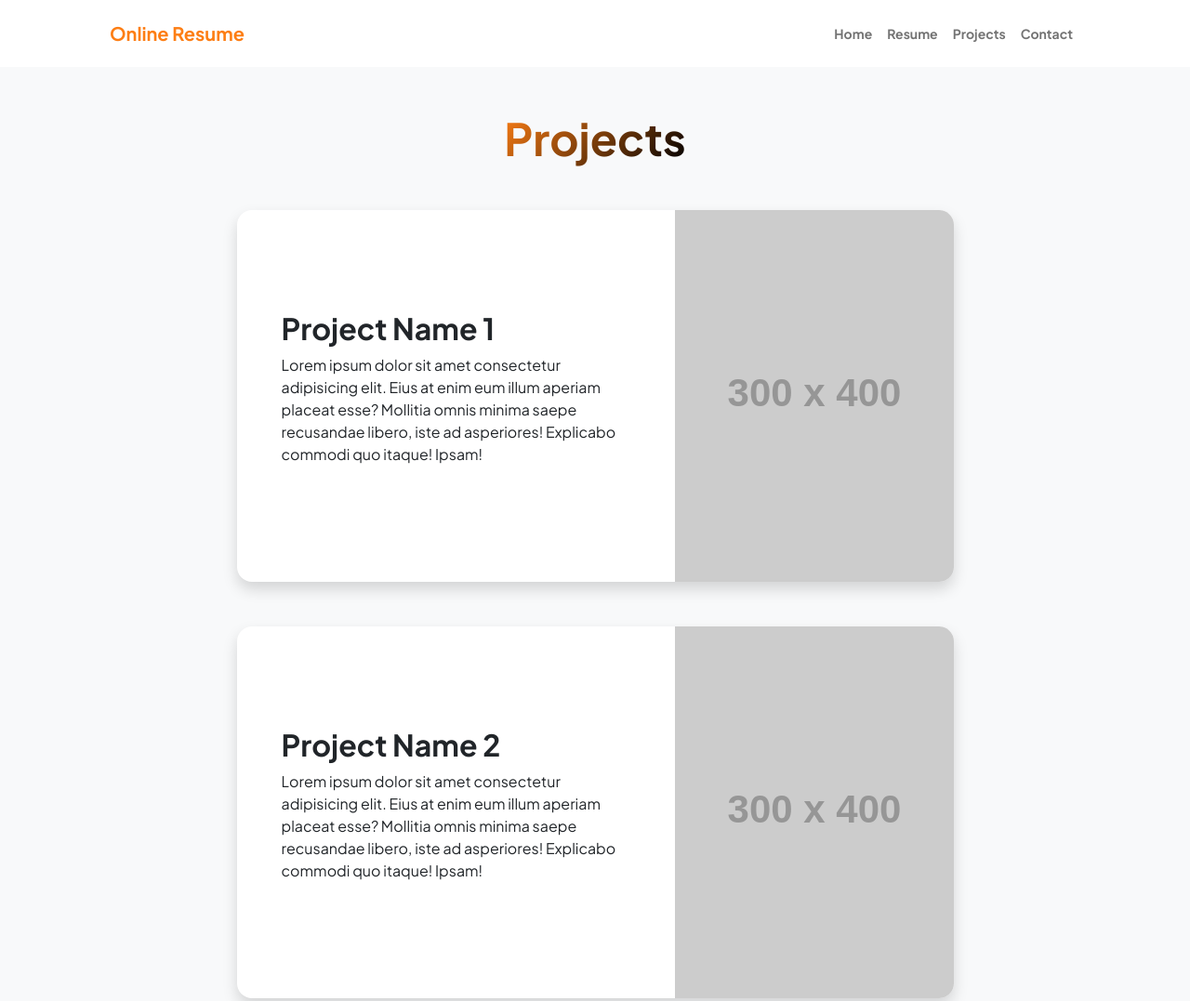
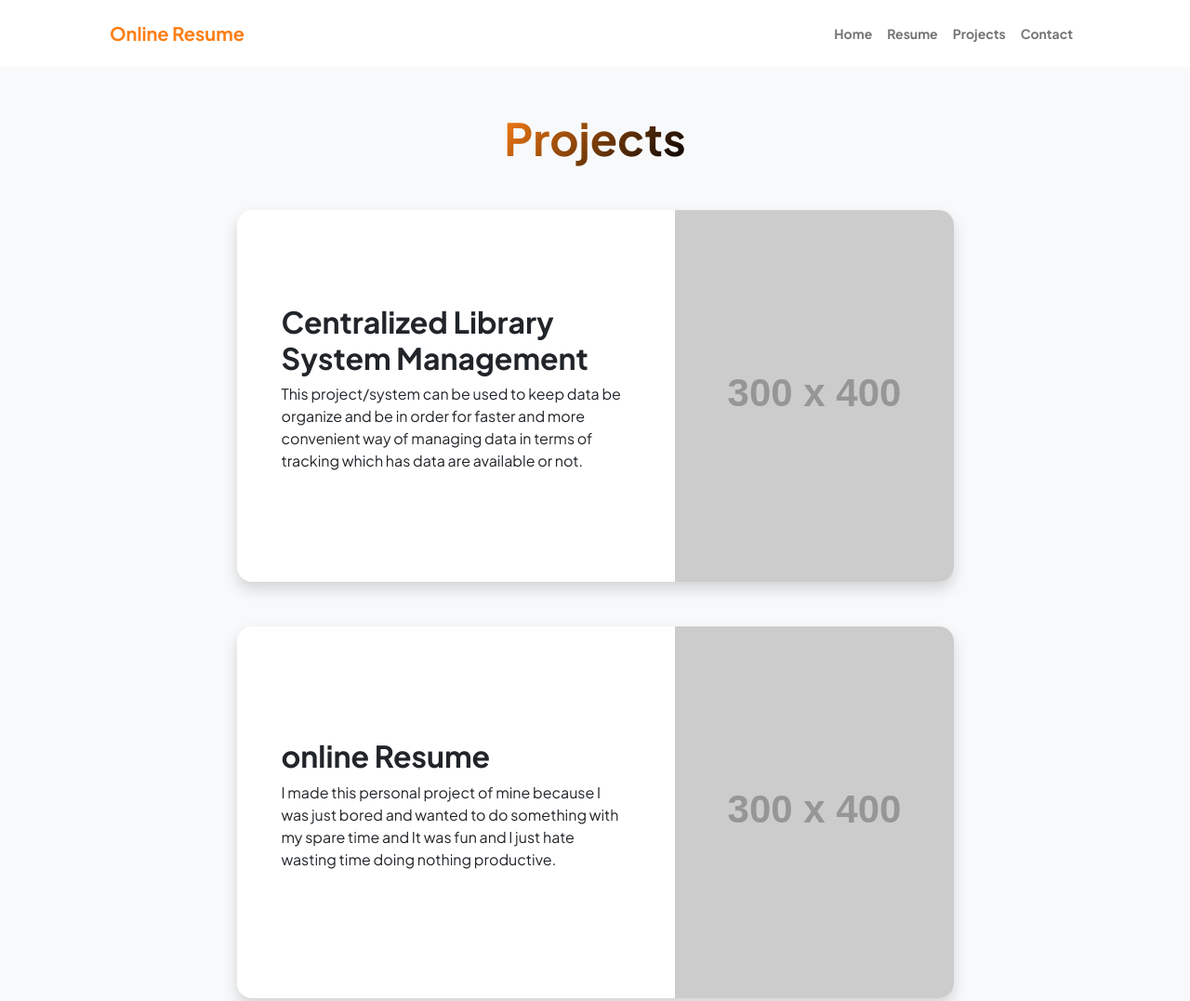
Before and after one commit to valenzuela1025/resume, a plain HTML site: page projects.html in a window 1280 px wide. Shown: the top 1077 px of the page at 93% size. Drawn offline with nearby package versions, Linux system fonts and the light colour scheme; placeholder pictures from the web are drawn by us.

Commit message:
Update projects.html

```diff
--- a/projects.html
+++ b/projects.html
@@ -47,8 +47,8 @@
                                 <div class="card-body p-0">
                                     <div class="d-flex align-items-center">
                                         <div class="p-5">
-                                            <h2 class="fw-bolder">Project Name 1</h2>
-                                            <p>Lorem ipsum dolor sit amet consectetur adipisicing elit. Eius at enim eum illum aperiam placeat esse? Mollitia omnis minima saepe recusandae libero, iste ad asperiores! Explicabo commodi quo itaque! Ipsam!</p>
+                                            <h2 class="fw-bolder">Centralized Library System Management</h2>
+                                            <p>This project/system can be used to keep data be organize and be in order for faster and more convenient way of managing data in terms of tracking which has data are available or not.</p>
                                         </div>
                                         <img class="img-fluid" src="https://dummyimage.com/300x400/343a40/6c757d" alt="..." />
                                     </div>
@@ -59,8 +59,8 @@
                                 <div class="card-body p-0">
                                     <div class="d-flex align-items-center">
                                         <div class="p-5">
-                                            <h2 class="fw-bolder">Project Name 2</h2>
-                                            <p>Lorem ipsum dolor sit amet consectetur adipisicing elit. Eius at enim eum illum aperiam placeat esse? Mollitia omnis minima saepe recusandae libero, iste ad asperiores! Explicabo commodi quo itaque! Ipsam!</p>
+                                            <h2 class="fw-bolder">online Resume</h2>
+                                            <p>I made this personal project of mine because I was just bored and wanted to do something with my spare time and It was fun and I just hate wasting time doing nothing productive.</p>
                                         </div>
                                         <img class="img-fluid" src="https://dummyimage.com/300x400/343a40/6c757d" alt="..." />
                                     </div>
```
